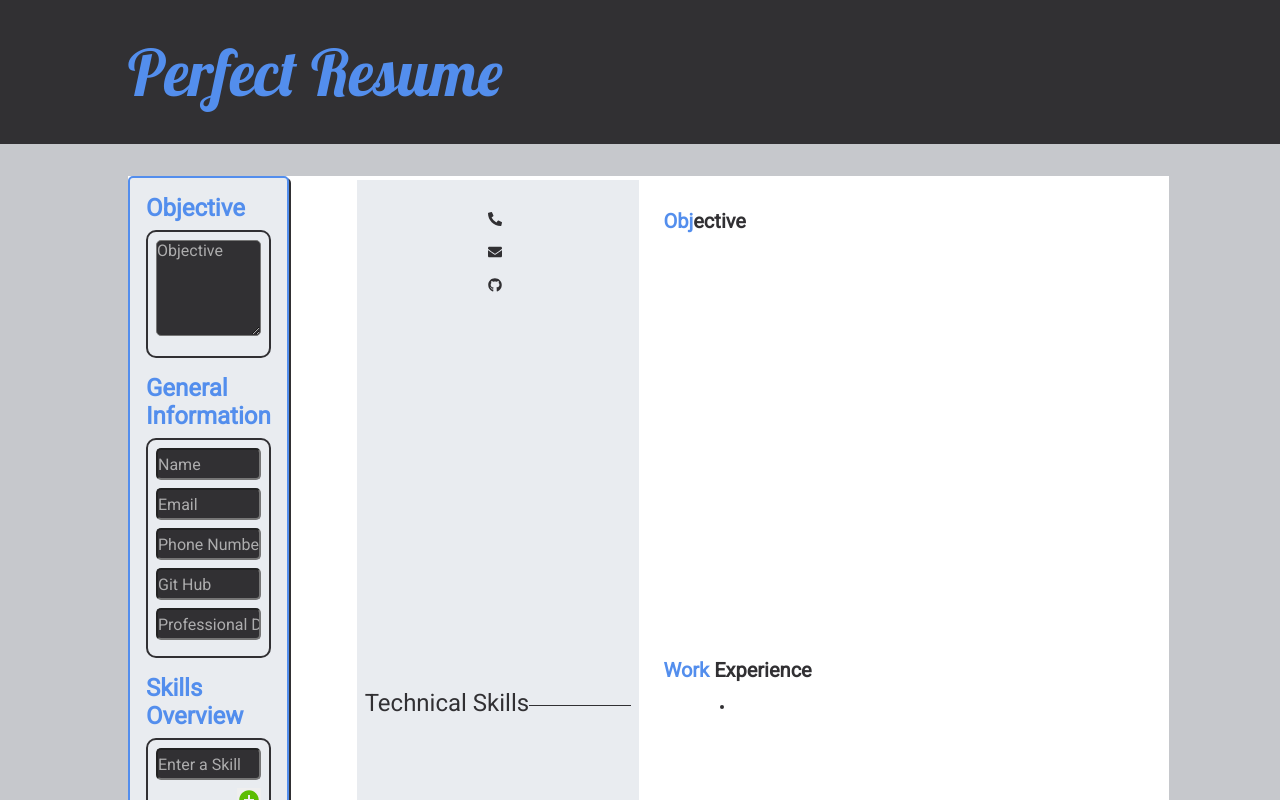
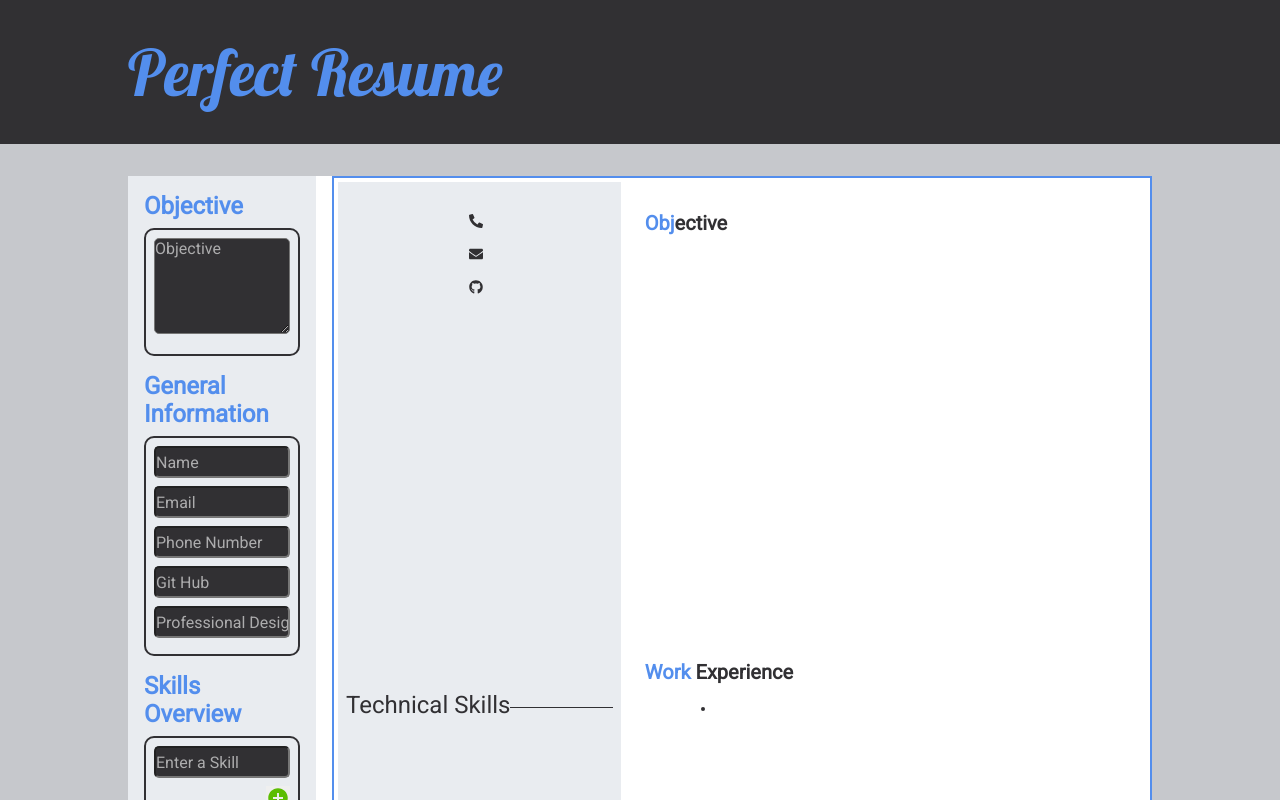
Before and after one commit to lil-sahil/react_cv_project, a React (Create React App) app: page / in a window 1280 px wide. Shown: the top 800 px of the page. Built offline with nearby package versions, Linux system fonts and the light colour scheme.

Commit message:
Style changes.

```diff
--- a/src/index.css
+++ b/src/index.css
@@ -73,7 +73,6 @@ body {
 }
 
 .background{
-  width: 100vw;
   background-color: #c6c8cc;
   padding-top: 2rem;
 }
@@ -83,13 +82,13 @@ body {
 /* INFORMATION ENTER SCREEN */
 
 #information-enter-screen {
-  border: var(--primary-color) 2px solid;
-  border-radius: 5px;
+  /* border: var(--primary-color) 2px solid; */
+  /* border-radius: 5px; */
   background-color: var(--preview-sidebar-background-color);
-  box-shadow: 2px 2px var(--secondary-color);
+  /* box-shadow: 2px 2px var(--secondary-color); */
   width: 100%;
   padding: 1rem;
-  margin-right: 4rem;
+  margin-right: 1rem;
 }
 
 ::placeholder {
@@ -272,6 +271,7 @@ div > .description-style {
 #preview-screen {
   position: sticky;
   top: 0;
+  border: 2px solid var(--primary-color);
 }
 
 /* Preview Container */
@@ -358,6 +358,7 @@ div > .description-style {
   background-color: var(--primary-color);
   color: #fff;
   margin: 0 0.5rem 0.5rem 0;
+  font-family: var(--main-font);
 }
 
 
```
